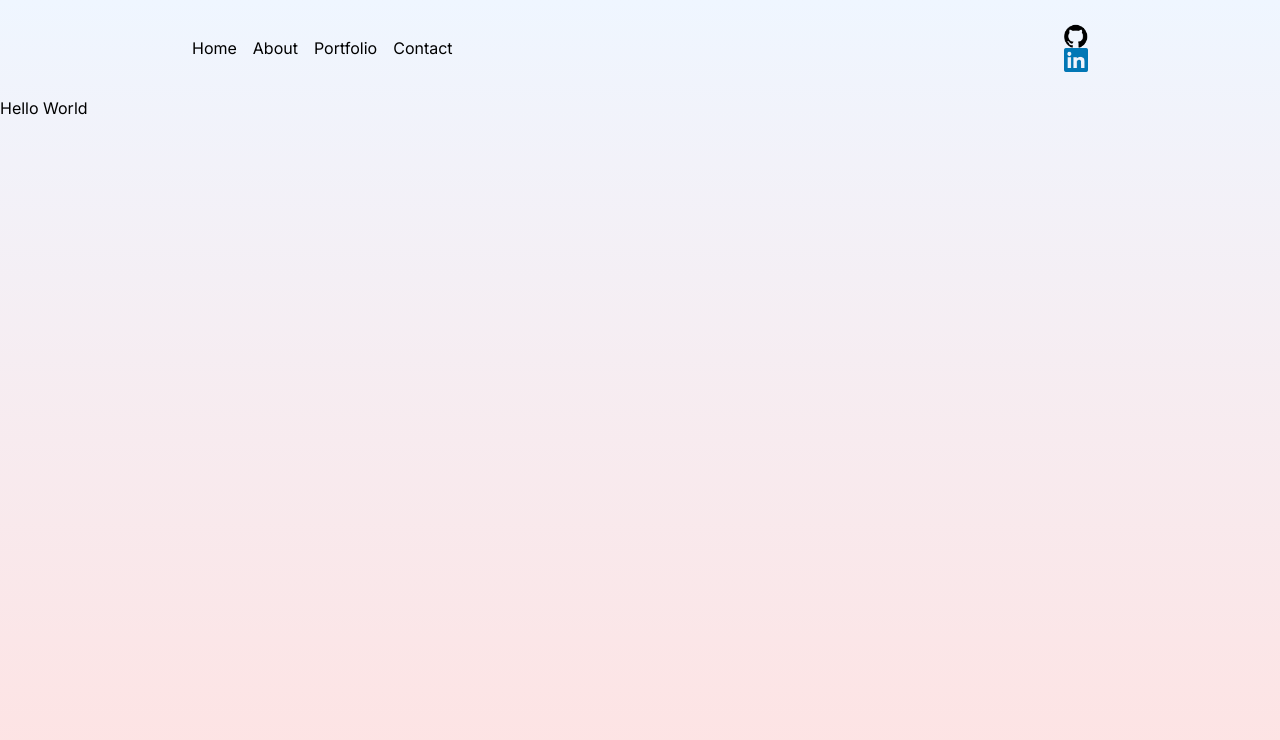
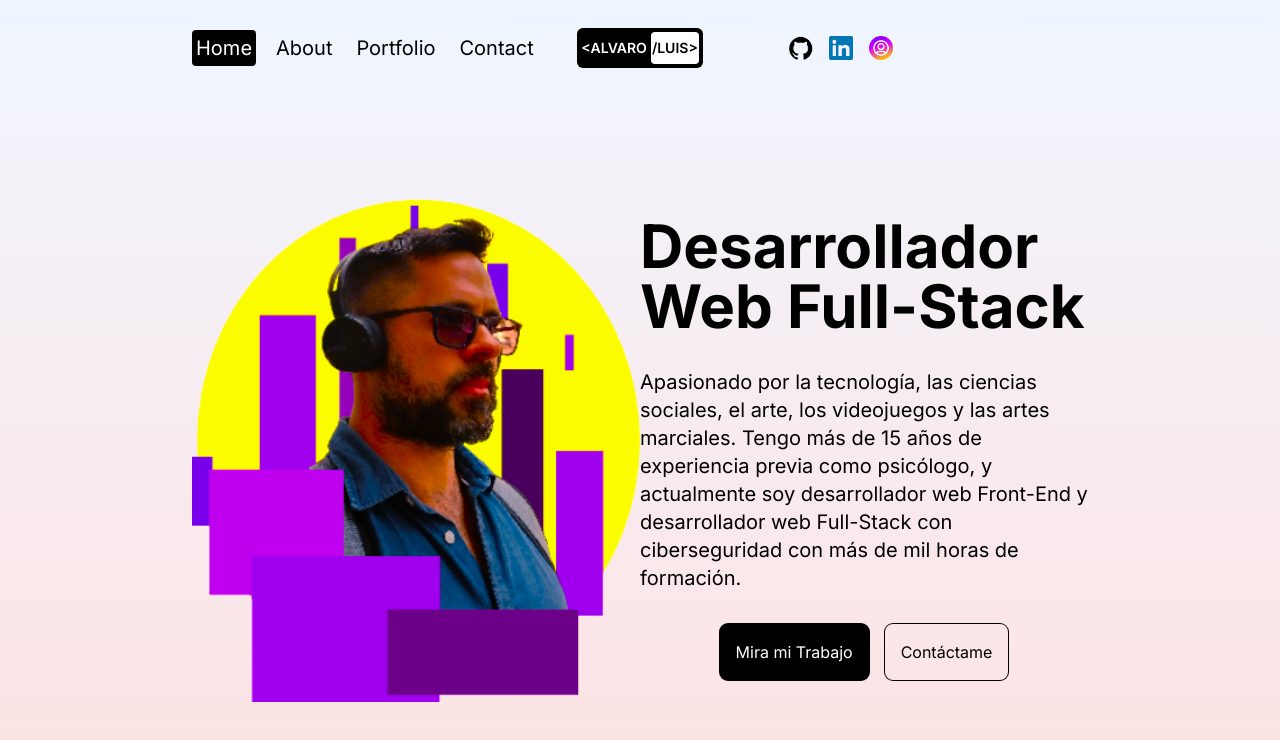
Before and after one commit to agt1984/myPortfolio2.0, a Next.js app: page / in a window 1280 px wide. Shown: the top 740 px of the page. Built offline with nearby package versions, Linux system fonts and the light colour scheme.

Commit message:
hero foto added

```diff
--- a/src/app/layout.js
+++ b/src/app/layout.js
@@ -17,7 +17,7 @@ export default function RootLayout({ children }) {
           <div className="h-24">
             <Navbar />
           </div>
-          <div className="h-[calc(100vh - 6rem)]">{children}</div>
+          <div className="h-[calc(100vh-6rem)]">{children}</div>
         </div>
       </body>
     </html>
--- a/src/app/page.jsx
+++ b/src/app/page.jsx
@@ -1,5 +1,38 @@
+import Image from "next/image";
+
 const Homepage = () => {
-  return <div>Hello World</div>;
+  return (
+    <div className="h-full flex flex-col lg:flex-row px-4 sm:px-8 md:px-12 lg:px-20 xl:px-48">
+      {/*IMAGE CONTAINER*/}
+      <div className="h-1/2 lg:h-full lg:w-1/2 relative">
+        <Image src="/heroAgt.png" alt="" fill className="object-contain" />
+      </div>
+      {/*TEXT CONTAINER*/}
+      <div className="h-1/2 lg:h-full lg:w-1/2 flex flex-col gap-8 items-center justify-center">
+        {/*TITULO*/}
+        <h1 className="text-4xl md:text-6xl font-bold">
+          Desarrollador Web Full-Stack
+        </h1>
+        {/*Descripcion*/}
+        <p className="md:text-xl">
+          Apasionado por la tecnología, las ciencias sociales, el arte, los
+          videojuegos y las artes marciales. Tengo más de 15 años de experiencia
+          previa como psicólogo, y actualmente soy desarrollador web Front-End y
+          desarrollador web Full-Stack con ciberseguridad con más de mil horas
+          de formación.
+        </p>
+        {/*BOTONES*/}
+        <div className="flex gap-4">
+          <button className="p-4 rounded-lg ring-1 ring-black bg-black text-white">
+            Mira mi Trabajo
+          </button>
+          <button className="p-4 rounded-lg ring-1 ring-black">
+            Contáctame
+          </button>
+        </div>
+      </div>
+    </div>
+  );
 };
 
 export default Homepage;
--- /dev/null
+++ b/src/components/navLink.jsx
@@ -0,0 +1,18 @@
+"use client";
+
+import Link from "next/link"
+import { usePathname } from "next/navigation";
+
+const NavLink = ({link}) => {
+    const pathName = usePathname();
+
+    console.log(pathName);
+
+    return (
+        <Link className={`rounded p-1 ${pathName===link.url && "bg-black text-white"}`} href={link.url}>
+            {link.title}
+        </Link>
+    );
+};
+
+export default NavLink
--- a/src/components/navbar.jsx
+++ b/src/components/navbar.jsx
@@ -2,7 +2,7 @@
 import Link from "next/link";
 import { useState } from "react";
 import Image from "next/image";  //en el tutorial no aparece, pero, aqui de debe usar para colocar las imagenes
-
+import NavLink from "./navLink.jsx"
 
 const links = [
   { url: "/", title: "Home" },
@@ -14,16 +14,15 @@ const links = [
 const Navbar = () => {
     const [open, setOpen] = useState(false)
     return (
-      <div className="h-full flex items-center justify-between px-4 sm:px-8 md:px-12 lg:px-20 xl:px-48">
-        <div className="hidden md:flex gap-4">
+      <div className="h-full flex items-center justify-between px-4 sm:px-8 md:px-12 lg:px-20 xl:px-48 text-xl">
+        {/*LINKS*/}
+        <div className="hidden md:flex gap-4 w-1/3">
           {links.map((link) => (
-            <Link href={link.url} key={link.title}>
-              {link.title}
-            </Link>
+            <NavLink link={link} key={link.title}/>
           ))}
         </div>
         {/* LOGO */}
-        <div className="md:hidden">
+        <div className="md:hidden lg:flex xl:w-1/3 xl:justify-center">
           <Link
             href="/"
             className="text-sm bg-black rounded-md p-1 font-semibold flex items-center justify-center"
@@ -35,12 +34,16 @@ const Navbar = () => {
           </Link>
         </div>
 
-        <div className="">
+        {/*SOCIAL*/}
+        <div className="hidden md:flex gap-4 w-1/3">
           <Link href="https://github.com/agt1984">
             <Image src="/github.png" alt="" width={24} height={24} />
           </Link>
           <Link href="https://www.linkedin.com/in/alvaro-luis-gonzalez-trejo-93a421125/">
             <Image src="/linkedin.png" alt="" width={24} height={24} />
+          </Link>
+          <Link href="https://www.instagram.com/alvaroluis1.8.1/">
+            <Image src="/instagram.png" alt="" width={24} height={24} />
           </Link>
         </div>
 
```
Also changed, not shown: public/heroAgt.png (added).
